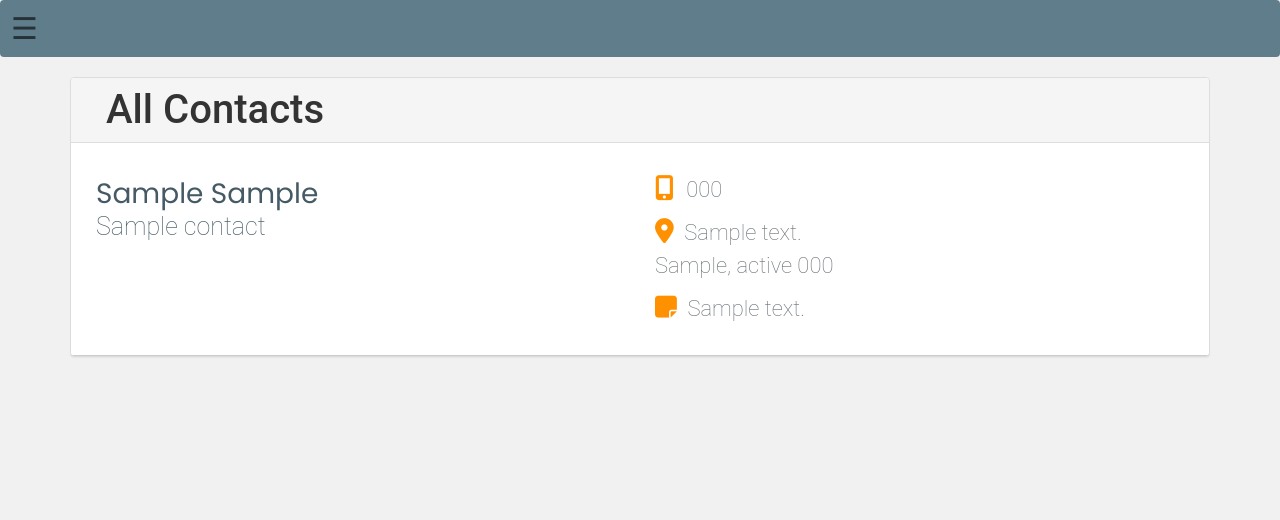
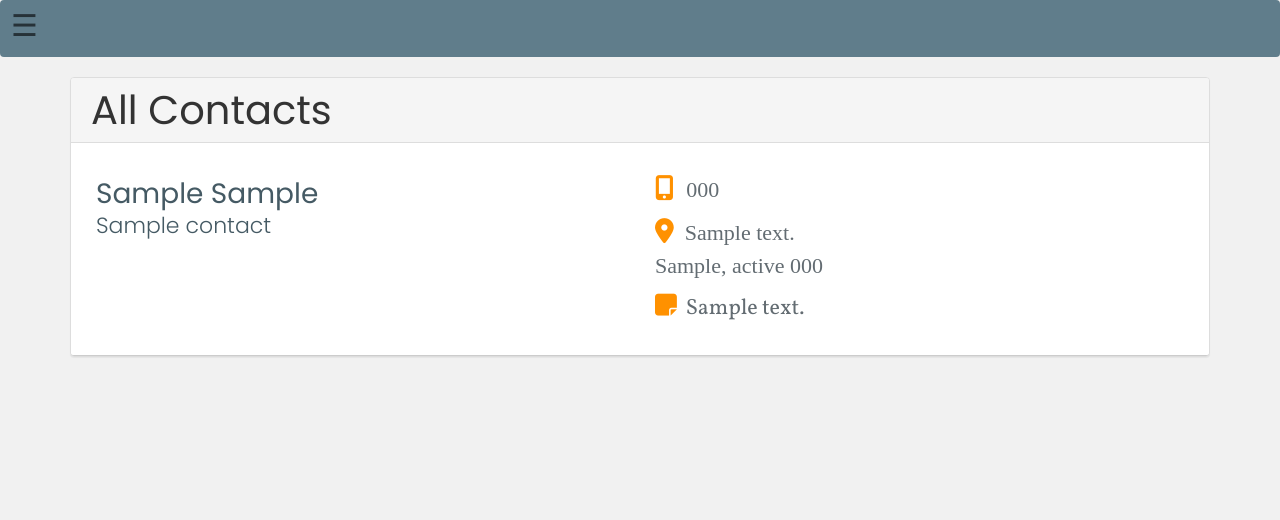
Before and after one commit to stephanielamm/contact-manager-php, a PHP site: page / in a window 1280 px wide. Shown: the top 520 px of the page. Run offline with PHP 8.4, Linux system fonts and the light colour scheme; tables that the repository leaves empty or names only in its code hold one stand-in row (values such as "Sample post"); some libraries are stand-ins or nearby versions.

Commit message:
Cleaned up style.css.
Got rid of styles no longer used.

```diff
--- a/header.php
+++ b/header.php
@@ -18,14 +18,11 @@
    <!-- CUSTOM CSS -->
    <link rel="stylesheet" type="text/css" href="style.css">
    <!-- GOOGLE FONTS -->
-   <link href="https://fonts.googleapis.com/css?family=Poppins:300,400,600|Raleway:100,100i,200,200i,300,300i,400,400i,500,500i,600,600i,700,700i,800,800i,900,900i" rel="stylesheet">
+   <link href="https://fonts.googleapis.com/css?family=Poppins:300,400,600|Vollkorn:400,400i,700,700i" rel="stylesheet">
    </head>
  <body>
    <nav class="navbar">
-     <!--
-      <li><a href="index.php" class="my-contacts"> <button class="btn btn-outline my-contacts" type="button">Contacts</button></a></li>
-      <li><a href="style.php" class="my-contacts"> <button class="btn btn-outline my-contacts" type="button">Style Guide</button></a></li>
--->
+<!-- MODIFIED FROM EXAMPLE CODE AT https://www.w3schools.com/howto/tryit.asp?filename=tryhow_js_sidenav -->
     <div id="mySidenav" class="sidenav">
       <a href="javascript:void(0)" class="closebtn" onclick="closeNav()">&times;</a>
       <a href="index.php">Contacts</a>
--- a/style.css
+++ b/style.css
@@ -1,38 +1,16 @@
 
+/* GENERAL STYLING RULES */
 body{
-  font-family: 'Roboto';
+  font-family: 'Vollkorn', serif;
   background: #f1f1f1;
   color: #263238;
 }
 p {
-  font-family: 'Roboto';
+  font-family: 'Volkorn', serif;
   color: #263238;
 }
-
-/* BOXES */
-#presentation{
-  background: #FFF;
-  transition: all 0.2s;
-  border-radius: 3px;
-}
-
-#presentation:hover{
-  box-shadow: 0 14px 28px rgba(0,0,0,0.25), 0 10px 10px rgba(0,0,0,0.22);
-  transition: all 0.3s;
-  transform: translateZ(10px);
-}
-
-.footer-text{
-    color: white;
-    font-size: 20px;
-}
-.git-button {
-  color: white;
-}
-
-/* mouse over link */
-a:hover {
-    color: #292b2c;
+h2 {
+  font-family: 'Poppins', sans-serif;
 }
 
 /* HEADER */
@@ -52,23 +30,24 @@ a:hover {
   padding-right: 15px;
   font-size: 35px;
 }
+
+/* SHADOW BOXES */
+#presentation{
+  background: #FFF;
+  transition: all 0.2s;
+  border-radius: 3px;
+}
+#presentation:hover{
+  box-shadow: 0 14px 28px rgba(0,0,0,0.25), 0 10px 10px rgba(0,0,0,0.22);
+  transition: all 0.3s;
+  transform: translateZ(10px);
+}
 /* CONTACT LIST */
-.new-contact {
-  font-size: 30px;
-}
-.panel-heading {
-  background-color: #90A4AE;
-}
 .panel-title {
-  padding-left: 20px;
-  font-family: 'Poppins', sans-serif, 600;
+  padding-left: 5px;
+  font-family: 'Poppins', sans-serif;
   font-size: 40px;
 }
-.edit-icon {
-  float: right;
-}
-
-/* CONTACT PANELS */
 div.panel-default a {
   text-decoration: none;
   color: #455A64;
@@ -80,31 +59,28 @@ div.panel-default a :hover {
 .contact-box{
   border-bottom: 1px solid #ccc;
   padding: 10px 10px 10px 10px;
-
 }
 .left-detail {
+  padding-bottom: 20px;
+  padding-top: 20px;
+  font-family: 'Poppins', sans-serif;
+}
+.right-detail {
   padding-bottom: 20px;
   padding-top: 20px;
 }
 .name {
  font-size: 28px;
- font-family: 'Poppins', sans-serif;
 }
 .title {
-  font-size: 25px;
-  font-family: 'Poppins', sans-serif, 300;
+  font-size: 22px;
   font-weight: lighter;
   line-height: 98%;
 }
 .detail {
   color: #78909C;
   font-size: 22px;
-  font-family: 'Raleway', sans-serif, 200;
-  font-weight: lighter;
-}
-.right-detail {
-  padding-bottom: 20px;
-  padding-top: 20px;
+  font-weight: 400;
 }
 
 /* ICONS */
@@ -113,8 +89,7 @@ div.panel-default a :hover {
   color: #FF9100;
 }
 
-/* FLOATING BUTTON FROM https://codepen.io/simoberny/pen/pJZJQY */
-
+/* FLOATING BUTTON MODIFIED FROM https://codepen.io/simoberny/pen/pJZJQY */
 #floating-button {
   width: 55px;
   height: 55px;
@@ -262,8 +237,7 @@ div.panel-default a :hover {
   animation-fill-mode:  forwards;
 }
 
-/* Animated SideNav from https://www.w3schools.com/howto/tryit.asp?filename=tryhow_js_sidenav */
-
+/* ANIMATED SIDENAV MODIFIED FROM https://www.w3schools.com/howto/tryit.asp?filename=tryhow_js_sidenav */
 .sidenav {
     height: 100%;
     width: 0;
@@ -276,7 +250,6 @@ div.panel-default a :hover {
     transition: 0.5s;
     padding-top: 60px;
 }
-
 .sidenav a {
     padding: 8px 8px 8px 32px;
     text-decoration: none;
@@ -285,11 +258,9 @@ div.panel-default a :hover {
     display: block;
     transition: 0.3s
 }
-
 .sidenav a:hover, .offcanvas a:focus{
     color: #FF9100;
 }
-
 .sidenav .closebtn {
     position: absolute;
     top: 0;
```
